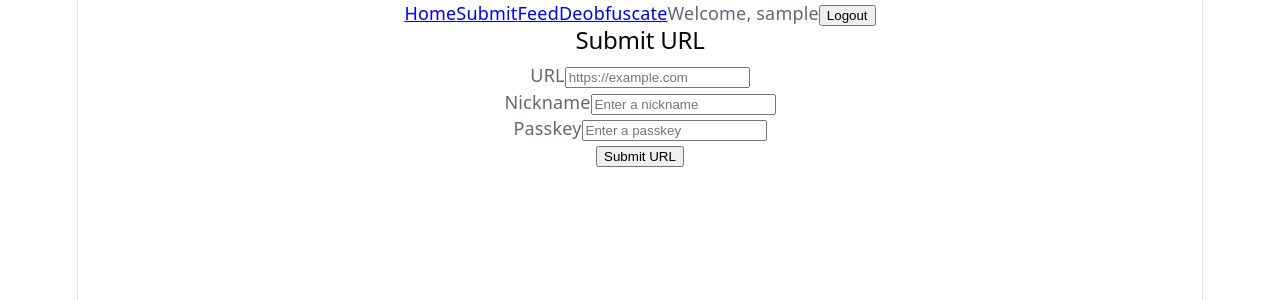
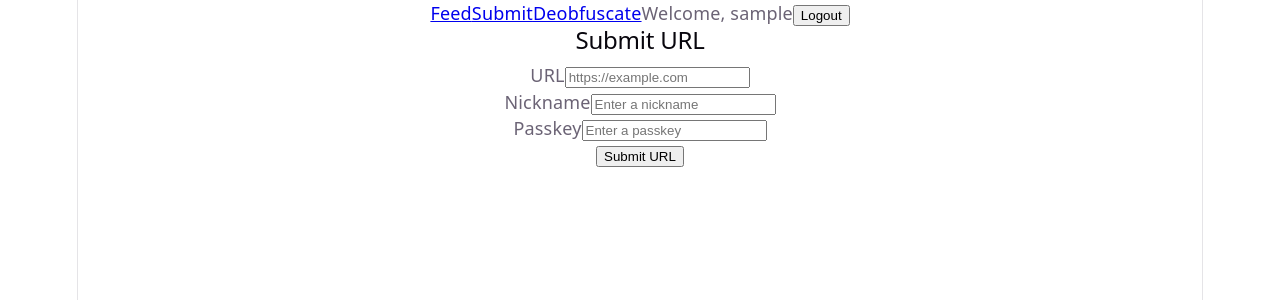
Before and after one commit to 0xAmanita/GhostLynk, a React (Vite) app in the folder external/frontend/: page /submit in a window 1280 px wide. Shown: the top 300 px of the page. Built offline with nearby package versions, Linux system fonts and the light colour scheme; no server answers; sample sign-in values are in the browser's storage.

Commit message:
refactor: remove redundant home link for authenticated users
- Hide Home link when user is logged in
- Reorder Feed to be first link for logged-in users
- Reduces navigation redundancy since Feed is the home for auth users

```diff
--- a/external/frontend/src/components/Navbar.jsx
+++ b/external/frontend/src/components/Navbar.jsx
@@ -12,11 +12,11 @@
 
   return (
     <nav>
-      <Link to="/">Home</Link>
+      {!user && <Link to="/">Home</Link>}
       {user ? (
         <>
+          <Link to="/feed">Feed</Link>
           <Link to="/submit">Submit</Link>
-          <Link to="/feed">Feed</Link>
           <Link to="/deobfuscate">Deobfuscate</Link>
           <span>Welcome, {user.username}</span>
           <button onClick={handleLogout}>Logout</button>
```
